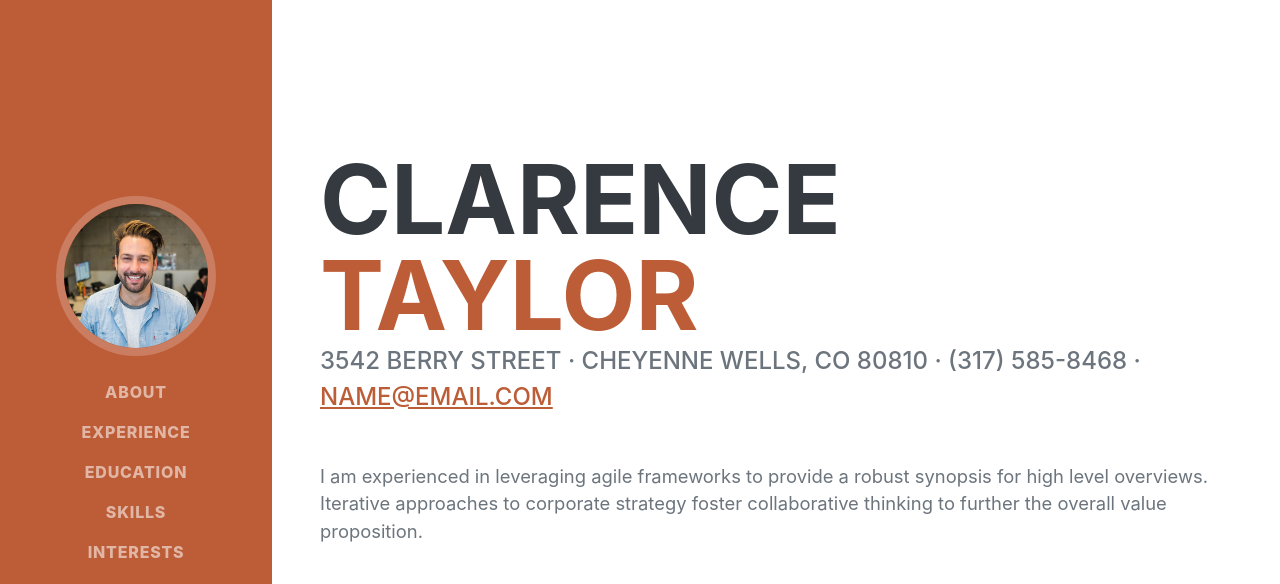
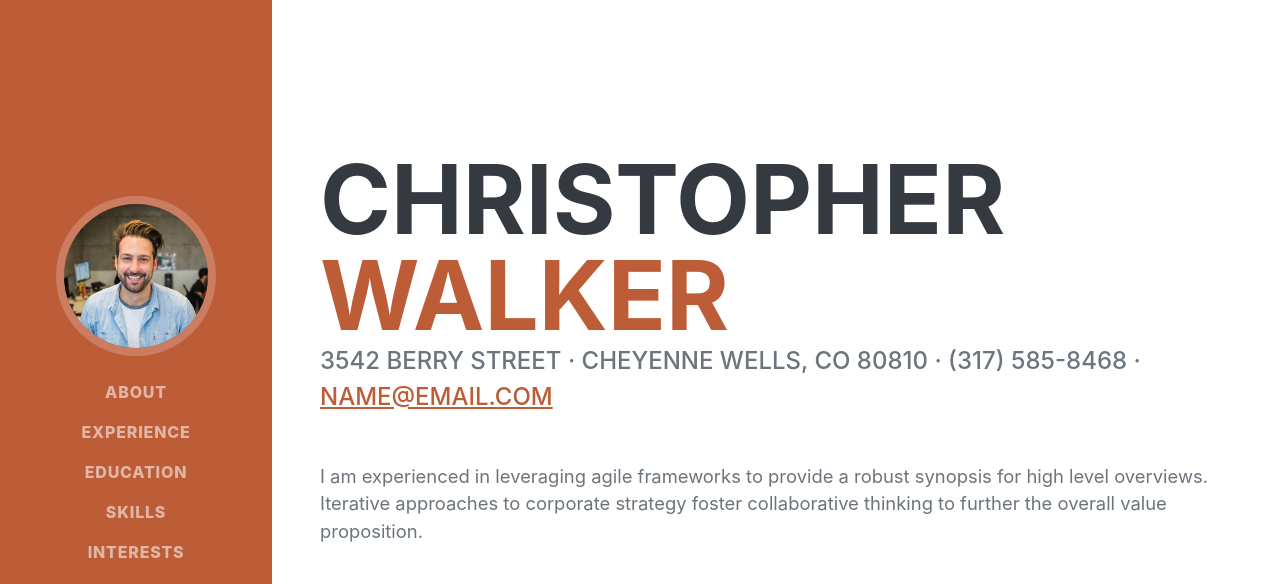
Before and after one commit to ChrisJWalker/chrisjwalker.github.io, a plain HTML site: page resume/index.html in a window 1280 px wide. Shown: the top 584 px of the page. Drawn offline with nearby package versions, Linux system fonts and the light colour scheme; a web font is replaced by a local one.

Commit message:
Update index.html
name change

```diff
--- a/resume/index.html
+++ b/resume/index.html
@@ -40,8 +40,8 @@
             <section class="resume-section" id="about">
                 <div class="resume-section-content">
                     <h1 class="mb-0">
-                        Clarence
-                        <span class="text-primary">Taylor</span>
+                        Christopher
+                        <span class="text-primary">Walker</span>
                     </h1>
                     <div class="subheading mb-5">
                         3542 Berry Street · Cheyenne Wells, CO 80810 · (317) 585-8468 ·
```
